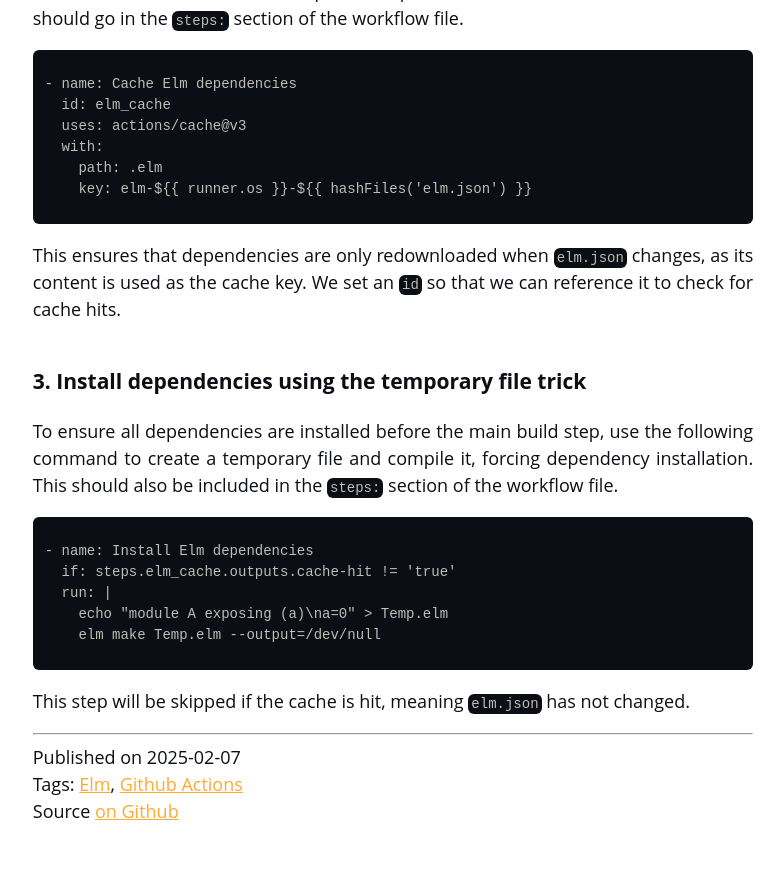
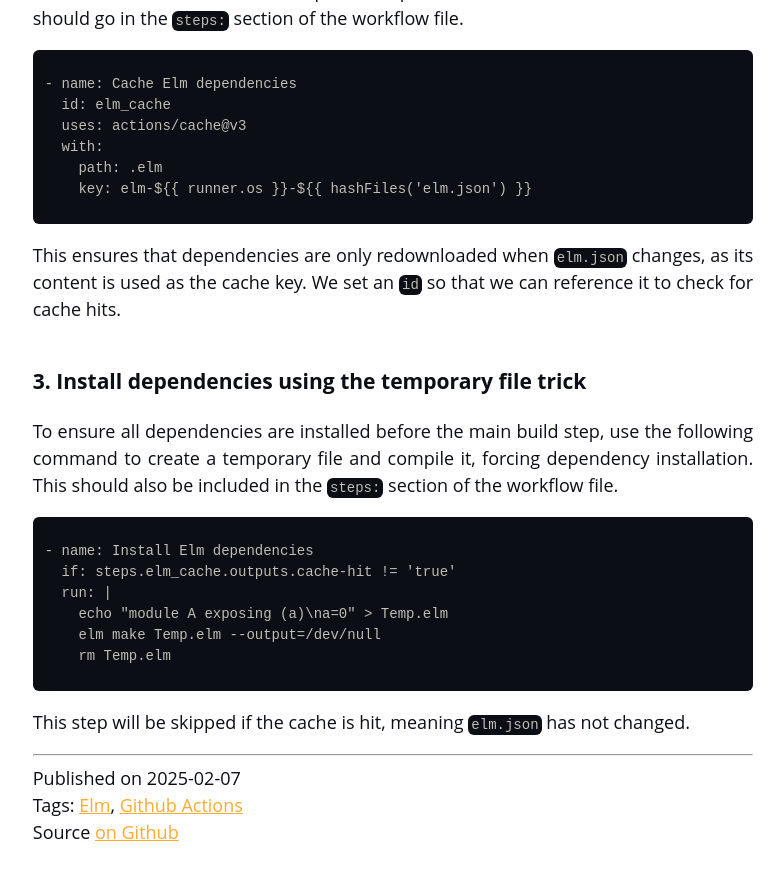
Before and after one commit to brianvanburken/brianvanburken.github.io, a Jekyll site: the page built from _posts/2025-02-07-caching-elm-dependencies-on-github-actions.md, in a window 1280 px wide and 900 px high, scrolled down 2195 px. Shown: the top 880 px of the window, without its empty margins (247-1031 px from the left). Built offline with Jekyll 4.4.1, drawn with Linux system fonts in a browser that asks for light colours.

Commit message:
feat: add removal of tmp file as elm-review steps might have problems with it if setup in a certain way

````diff
--- a/_posts/2025-02-07-caching-elm-dependencies-on-github-actions.md
+++ b/_posts/2025-02-07-caching-elm-dependencies-on-github-actions.md
@@ -88,6 +88,7 @@ This should also be included in the `steps:` section of the workflow file.
   run: |
     echo "module A exposing (a)\na=0" > Temp.elm
     elm make Temp.elm --output=/dev/null
+    rm Temp.elm
 ```
 
 This step will be skipped if the cache is hit, meaning `elm.json` has not changed.
````
